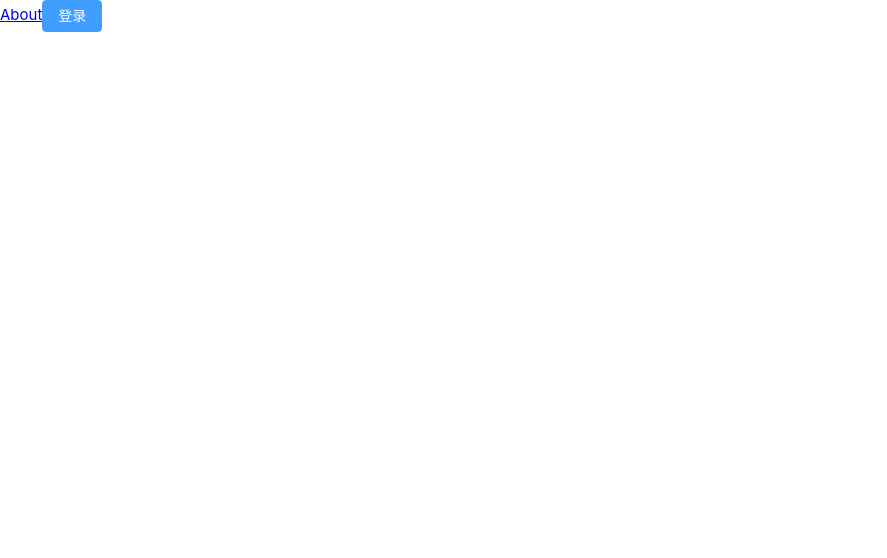
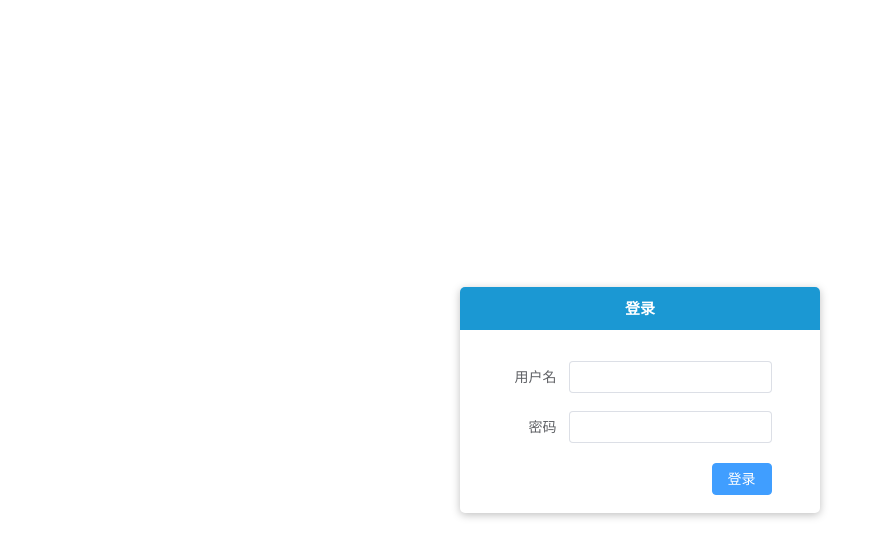
Before and after one commit to ruihua-code/vue-chatbot-web, a Vue app: page / in a window 1280 px wide. Shown: the top 558 px of the page, without its empty margins (0-887 px from the left). Built offline with nearby package versions, Linux system fonts and the light colour scheme.

Commit message:
添加一个登录页面

```diff
--- a/index.html
+++ b/index.html
@@ -2,9 +2,9 @@
 <html lang="en">
   <head>
     <meta charset="UTF-8">
-    <link rel="icon" href="/favicon.ico">
+    <link rel="icon" href="/logo.svg">
     <meta name="viewport" content="width=device-width, initial-scale=1.0">
-    <title>Vite App</title>
+    <title>前端项目模板</title>
   </head>
   <body>
     <div id="app"></div>
--- a/src/main.ts
+++ b/src/main.ts
@@ -1,14 +1,11 @@
 import { createApp } from 'vue';
 import { createPinia } from 'pinia';
-// import ElementPlus from 'element-plus';
-// import 'element-plus/dist/index.css';
 import App from './App.vue';
 import router from './router';
 
 import './assets/main.css';
 
 const app = createApp(App);
-// app.use(ElementPlus);
 app.use(createPinia());
 app.use(router);
 
--- a/src/router/index.ts
+++ b/src/router/index.ts
@@ -1,9 +1,14 @@
 import { createRouter, createWebHistory } from 'vue-router';
 import HomeView from '../views/HomeView.vue';
-
+import LoginView from '../views/login/index.vue';
 const router = createRouter({
   history: createWebHistory(import.meta.env.BASE_URL),
   routes: [
+    {
+      path: '/',
+      name: 'login',
+      component: LoginView,
+    },
     {
       path: '/',
       name: 'home',
--- /dev/null
+++ b/src/views/login/index.scss
@@ -0,0 +1,41 @@
+.page-container {
+  display: flex;
+  align-items: center;
+  justify-content: center;
+  width: 100vw;
+  height: 100vh;
+
+  .login {
+    display: flex;
+    flex-direction: column;
+    align-items: center;
+    justify-content: start;
+    width: 360px;
+    overflow: hidden;
+    border-radius: 5px;
+    box-shadow: 0 2px 8px 0 rgba($color: #000, $alpha: 25%);
+    transition: all 0.4s;
+
+    &:hover {
+      box-shadow: 0 2px 16px 0 rgba($color: #000, $alpha: 25%);
+    }
+
+    .header {
+      width: 100%;
+      height: 44px;
+      margin-bottom: 30px;
+      font-weight: bold;
+      line-height: 44px;
+      color: #fff;
+      text-align: center;
+      user-select: none;
+      background-color: #1b98d3;
+      border-bottom: 1px solid;
+    }
+  }
+
+  .btn-login {
+    width: 100%;
+    text-align: right;
+  }
+}
--- /dev/null
+++ b/src/views/login/index.vue
@@ -0,0 +1,45 @@
+<template>
+  <div class="page-container">
+    <div class="login">
+      <div class="header">登录</div>
+      <el-form v-model="formData" label-width="60px">
+        <el-form-item label="用户名" prop="user">
+          <el-input v-model="formData.user" type="text" autocomplete="off" />
+        </el-form-item>
+        <el-form-item label="密码" prop="password">
+          <el-input v-model="formData.password" type="password" autocomplete="off" />
+        </el-form-item>
+        <el-form-item>
+          <div class="btn-login">
+            <el-button type="primary" @click="onLogin" :loading="isLoading">登录</el-button>
+          </div>
+        </el-form-item>
+      </el-form>
+    </div>
+  </div>
+</template>
+
+<script setup lang="ts">
+import { reactive, ref } from 'vue';
+import { useRouter } from 'vue-router';
+
+const router = useRouter();
+
+const isLoading = ref(false);
+const formData = reactive({
+  user: '',
+  password: '',
+});
+
+const onLogin = () => {
+  console.log(formData.password, formData.user);
+  isLoading.value = true;
+  setTimeout(() => {
+    router.replace('/home');
+  }, 1500);
+};
+</script>
+
+<style lang="scss" scoped>
+@import './index';
+</style>
```
Also changed, not shown: components.d.ts (+17 -6 lines), public/logo.svg (added), 1 other file (tests, documents, lock files or other folders).
